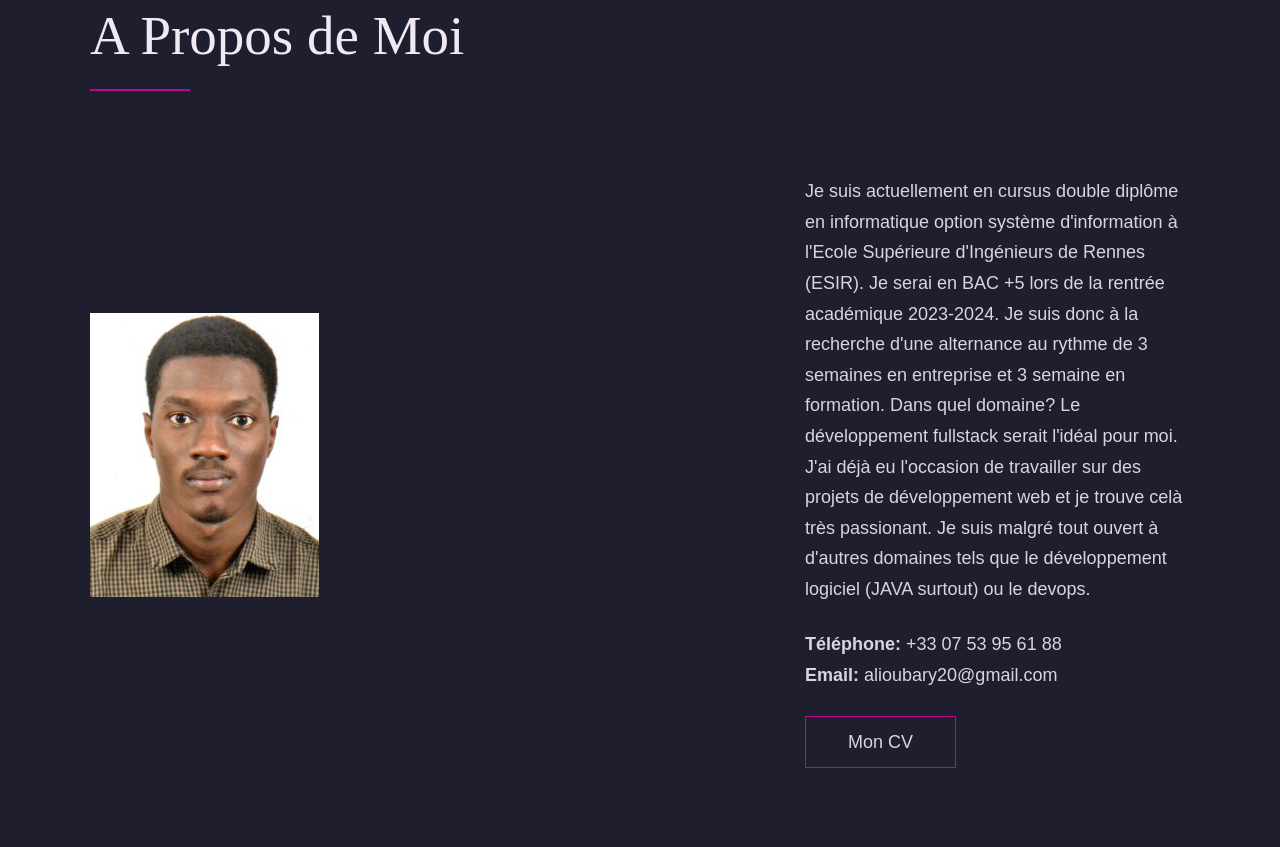
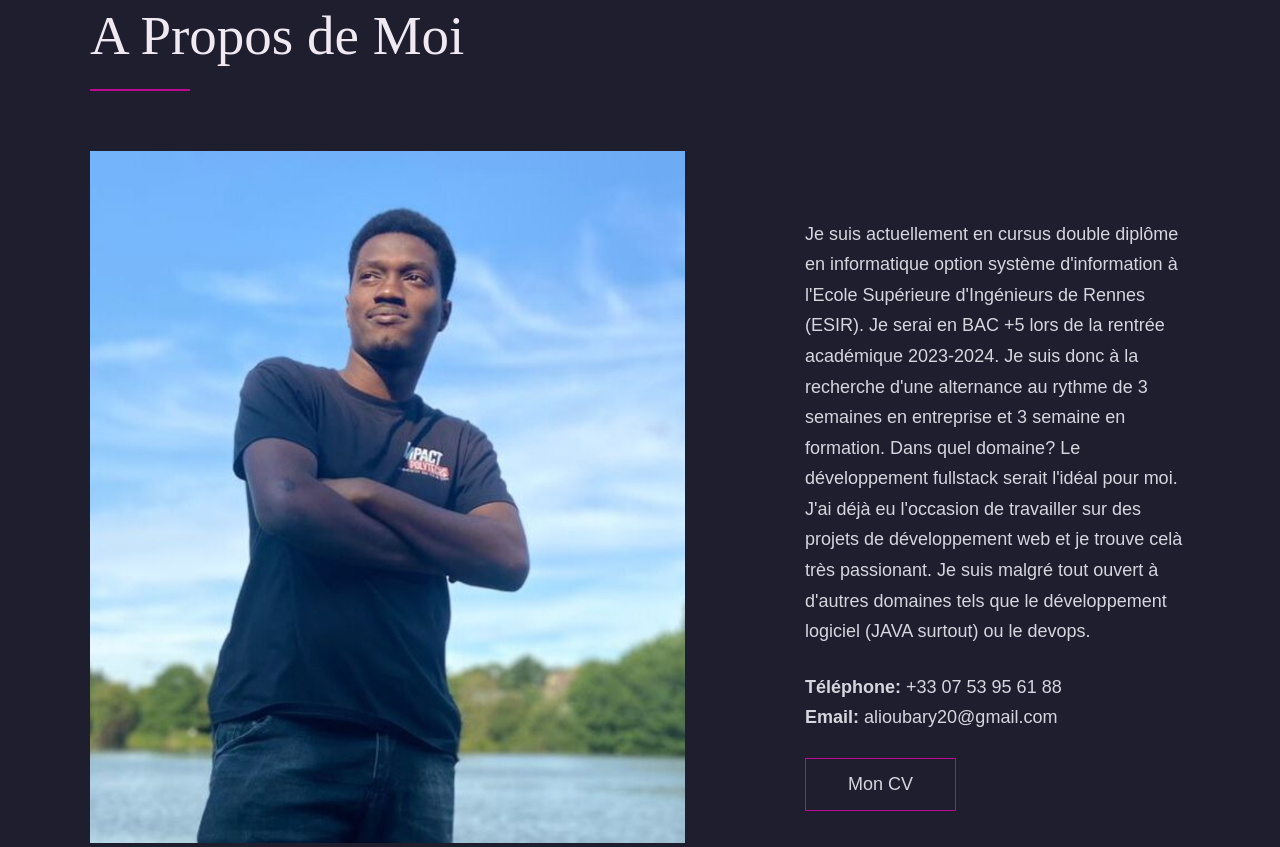
Before and after one commit to albarry2000/portfolio, a plain HTML site: page index.html in a window 1280 px wide. Shown: the part 6121-6968 px from the top of the page. Drawn offline with Linux system fonts and the light colour scheme.

Commit message:
ajout_im

```diff
--- a/index.html
+++ b/index.html
@@ -27,8 +27,7 @@
         <ul class="nav__items">
           <li class="nav__item"><a href="#work" class="nav__link">Mes Projets</a></li>
           <li class="nav__item"><a href="#clients" class="nav__link">Parcours Académique</a></li>
-          <li class="nav__item">
-            <a href="#about" class="nav__link">A propos de Moi</a>
+          <li class="nav__item"><a href="#about" class="nav__link">A propos de Moi</a>
           </li>
         </ul>
       </nav>
@@ -257,7 +256,7 @@
 
           <div class="about__photo-container">
             <!-- Add a nice photo of yourself -->
-            <img class="about__photo" src="./images/profil.jpg" alt="" />
+            <img class="about__photo" src="./images/im2.jpeg" alt="" />
           </div>
         </div>
       </div>
```
Also changed, not shown: images/head1.jpg (deleted), images/head2.jpg (deleted), images/im2.jpeg (added).
